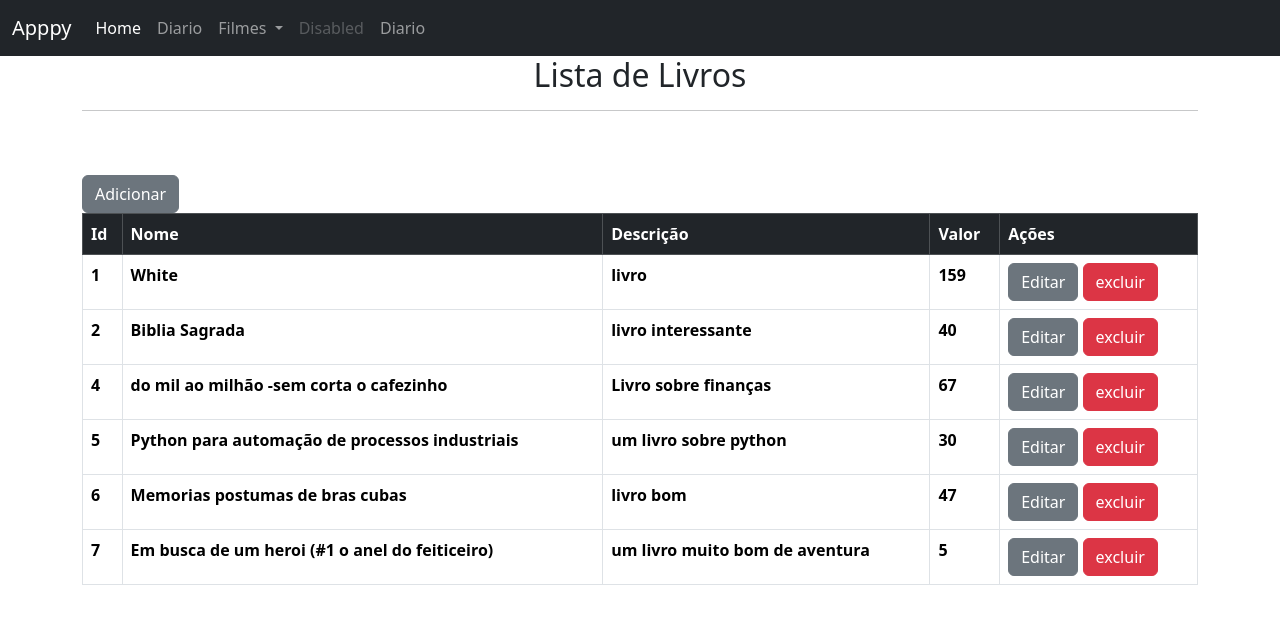
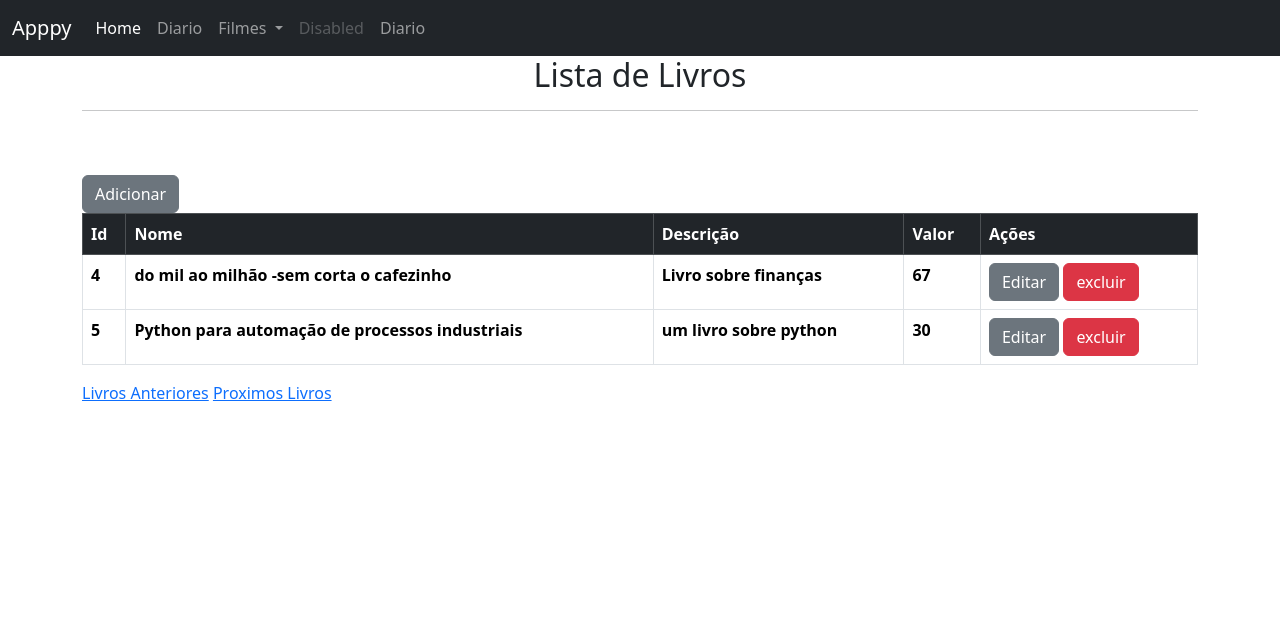
Before and after one commit to D6viddantas/curso_flask, a Flask app: page /livros?page=2 in a window 1280 px wide. Shown: the top 624 px of the page. Run offline with Flask 3, Linux system fonts and the light colour scheme; lists and menus that the app fills with data are empty.

Commit message:
Paginação

```diff
--- a/projeto/routes.py
+++ b/projeto/routes.py
@@ -34,10 +34,12 @@ def listar_filmes(propriedade):
 
 @app.route('/livros')
 def lista_livros():
-    livros = Livro.query.all()
+    page = request.args.get('page',1,type=int)
+    per_page = 2
+    todos_livros = Livro.query.paginate(page=page,per_page=per_page)
     return render_template(
         'livros.html',
-        livros=Livro.query.all()
+        livros=todos_livros
     )
 
 @app.route('/add_livro',methods=['GET','POST'])
--- a/projeto/templates/livros.html
+++ b/projeto/templates/livros.html
@@ -32,4 +32,14 @@
             {% endfor %}
         </tbody>
     </table>
+{% if livros.has_prev %}
+    <a href='{{url_for('lista_livros',page=livros.prev_num)}}'>Livros Anteriores</a>
+{% else %}
+Livros listados
+{% endif %}
+{% if livros.has_next %}
+    <a href='{{url_for('lista_livros',page=livros.next_num)}}'>Proximos Livros</a>
+{% else %}
+Livros listados
+{% endif %}
 {% endblock content %}
```
Also changed, not shown: instance/livros.sqlite3.
